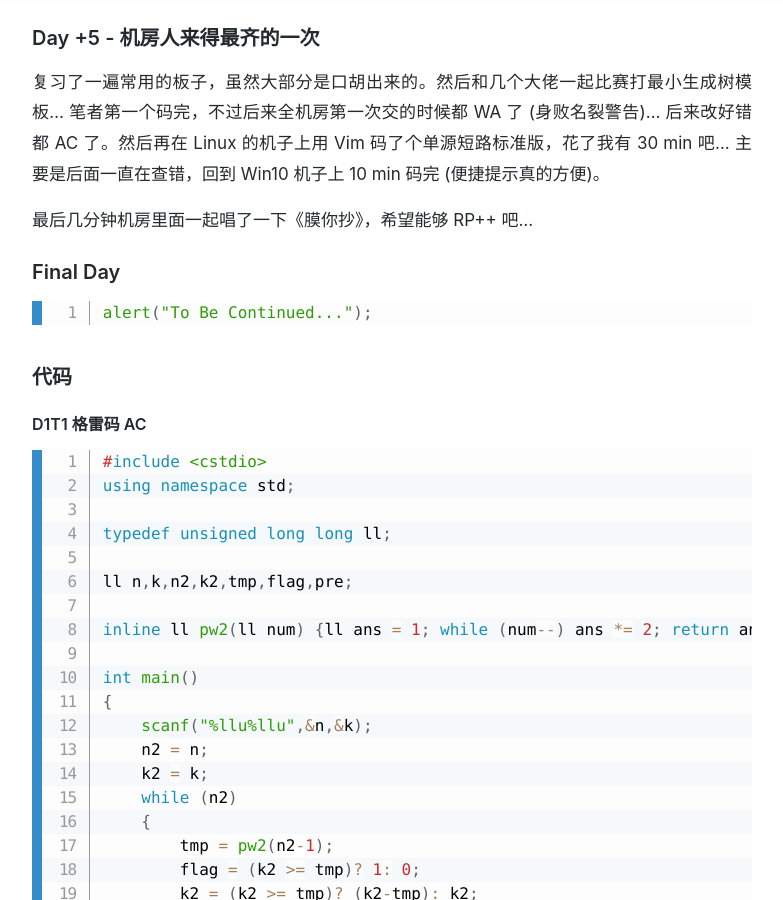
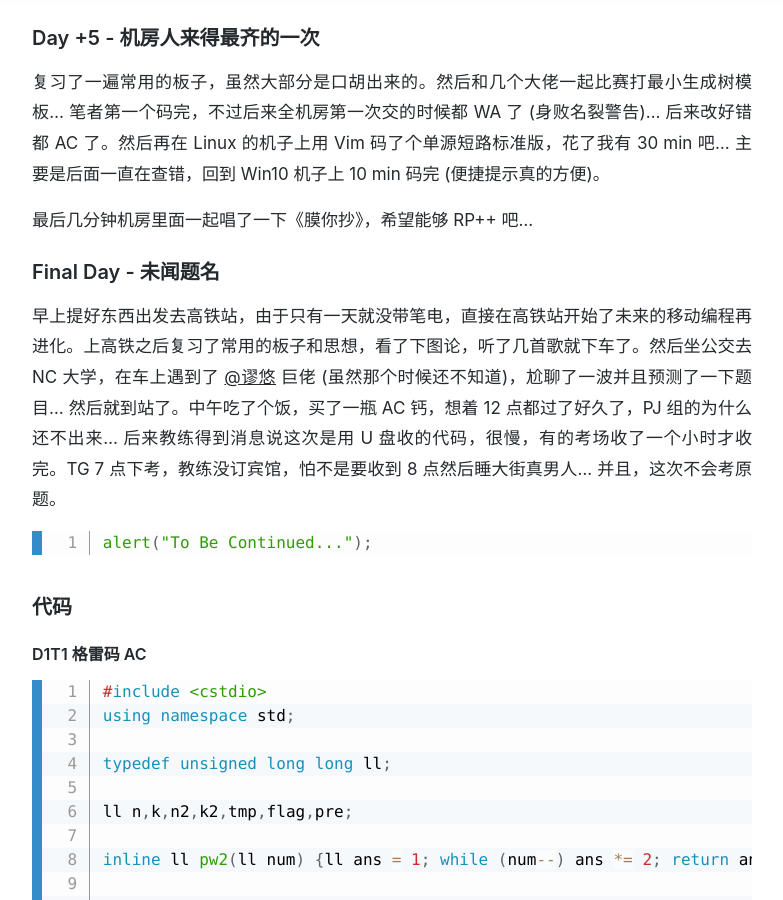
Before and after one commit to BillZhou233/WebpageTest, a Jekyll site: the page built from _posts/2019-11-23-2019csp2.md, in a window 1280 px wide and 900 px high, scrolled down 4487 px. Shown: the whole window, without its empty margins (248-1031 px from the left). Built offline with Jekyll 4.4.1, drawn with Linux system fonts in a browser that asks for light colours; nearby versions of some CDN libraries; comment, search, counter and statistics services are not loaded; a style sheet for code colours, icons or effects is not loaded; some of the changed text lies outside the part shown.

Commit message:
Update 2019-11-23-2019csp2.md

````diff
--- a/_posts/2019-11-23-2019csp2.md
+++ b/_posts/2019-11-23-2019csp2.md
@@ -1,7 +1,7 @@
 ---
 layout: post
 title: 2019 CSP-S 二试自闭记
-subtitle: ~让我们一起来赞美毒瘤 CCF 吧~
+subtitle: ~我们仍未知道那天所做题目的名字~
 date: 2019-11-23
 tags: ['OI', 'CSP', '游记']
 categories: main
@@ -77,7 +77,9 @@ OIer 水题中... 把前面的题目看了下。
 
 最后几分钟机房里面一起唱了一下《膜你抄》，希望能够 RP++ 吧...
 
-### Final Day
+### Final Day - 未闻题名
+
+早上提好东西出发去高铁站，由于只有一天就没带笔电，直接在高铁站开始了未来的移动编程再进化。上高铁之后复习了常用的板子和思想，看了下图论，听了几首歌就下车了。然后坐公交去 NC 大学，在车上遇到了 [@谬悠](https://www.luogu.org/user/234271) 巨佬 (虽然那个时候还不知道)，尬聊了一波并且预测了一下题目... 然后就到站了。中午吃了个饭，买了一瓶 AC 钙，想着 12 点都过了好久了，PJ 组的为什么还不出来... 后来教练得到消息说这次是用 U 盘收的代码，很慢，有的考场收了一个小时才收完。TG 7 点下考，教练没订宾馆，怕不是要收到 8 点然后睡大街真男人... 并且，这次不会考原题。
 
 ```javascript
 alert("To Be Continued...");
````
